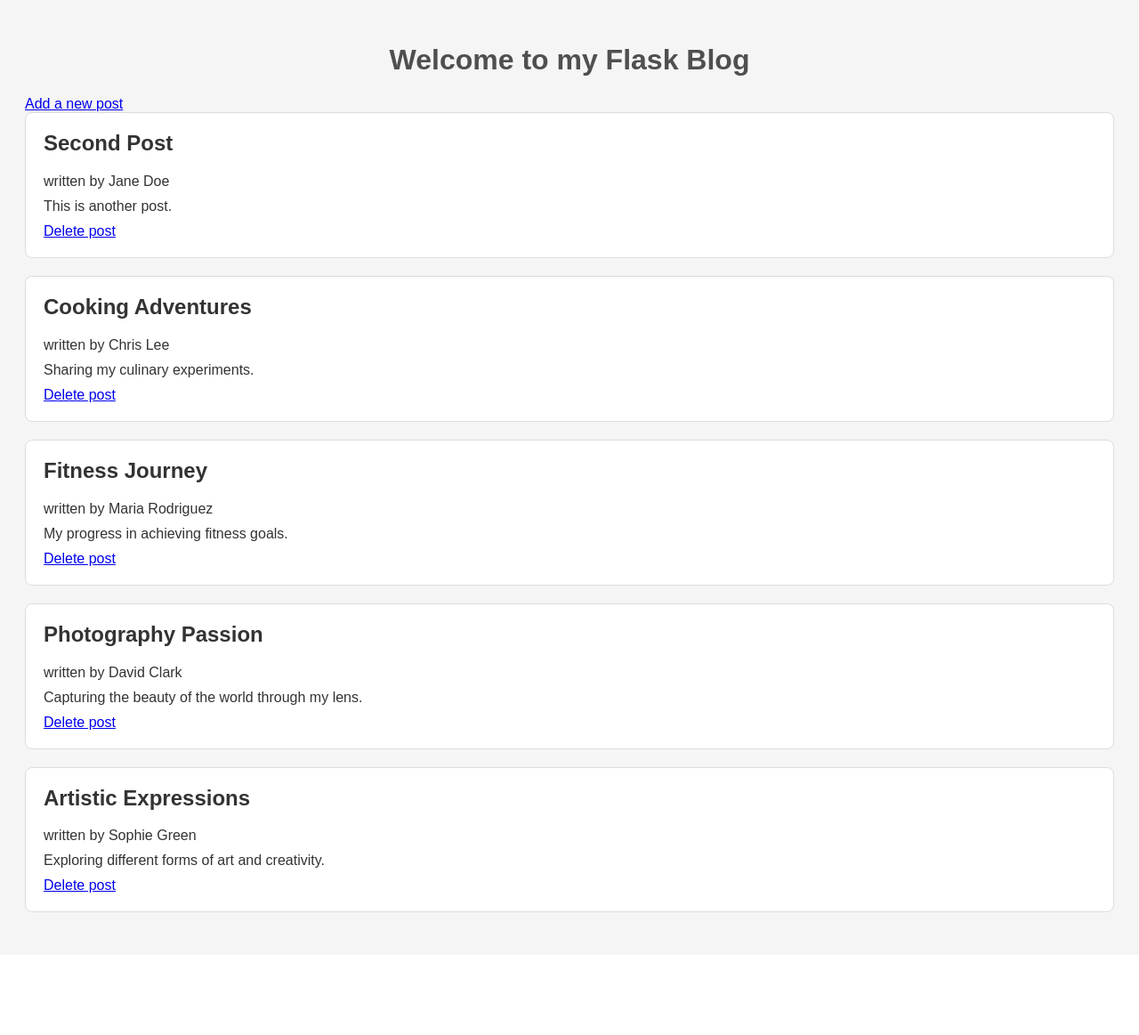
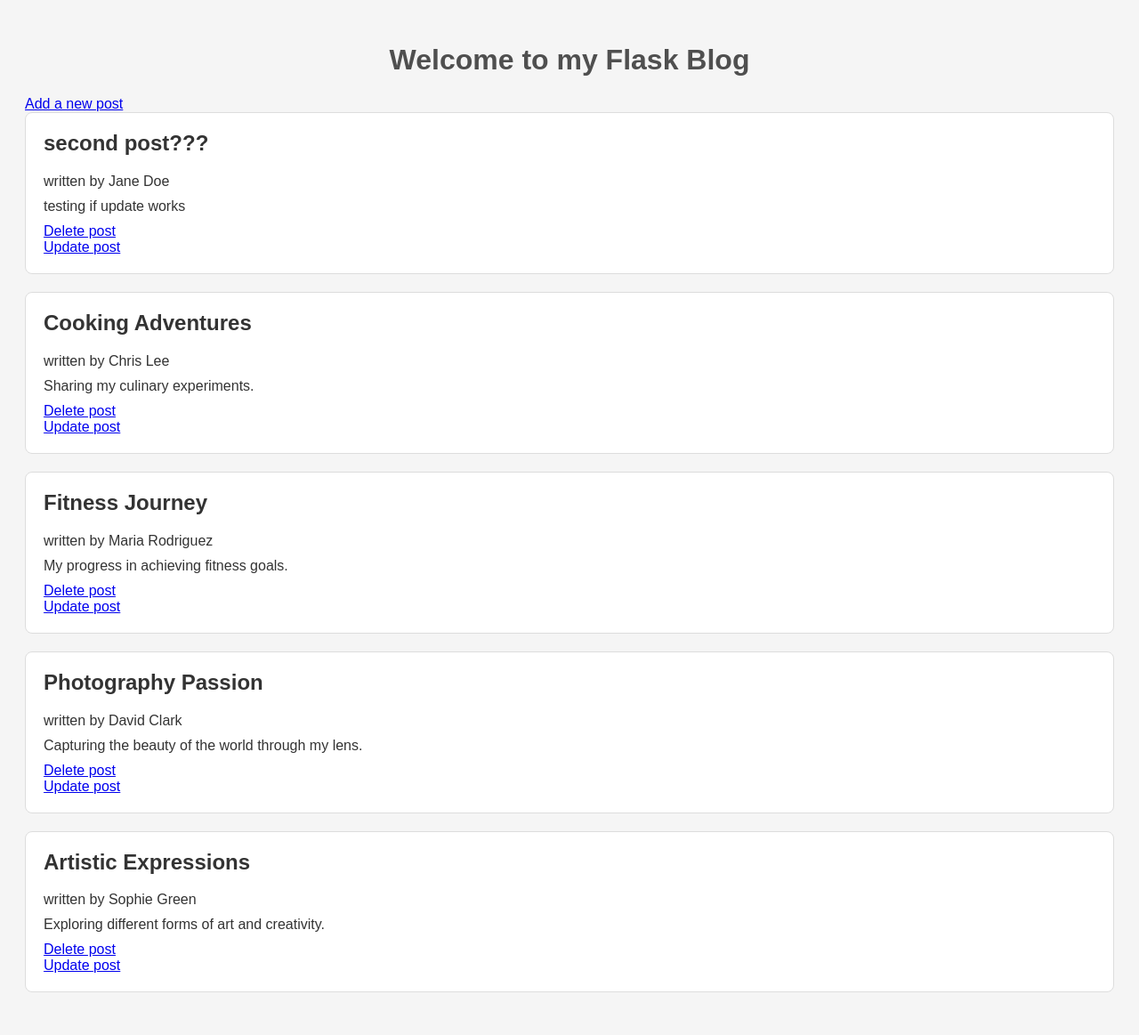
Before and after one commit to AyshaAlHamadi09/flaskblog, a Flask app: page / in a window 1280 px wide. Shown: the whole page at 89% size. Before the commit the page ends 1025 px from the top, so only its background shows below. Run offline with Flask 3, Linux system fonts and the light colour scheme.

Commit message:
added update button

```diff
--- a/app.py
+++ b/app.py
@@ -47,6 +47,28 @@ def delete(post_id):
 
     return render_template('delete.html', post_id=post_id)
 
+@app.route('/update/<int:post_id>', methods=['GET', 'POST'])
+def update(post_id):
+    if request.method == 'POST':
+        new_title = request.form.get('title')
+        new_content = request.form.get('content')
+        with open('data_structure.json', 'r') as all_data:
+            blogposts = json.load(all_data)
+
+        for post in blogposts:
+            if post['id'] == post_id:
+                post['title'] = new_title
+                post['content'] = new_content
+
+        with open('data_structure.json', 'w') as all_data:
+            json.dump(blogposts, all_data)
+
+        return redirect(url_for('index'))
+
+    return render_template('update.html', title='update post', post_id=post_id)
+
+
+
 
 
 
--- a/data_structure.json
+++ b/data_structure.json
@@ -1 +1 @@
-[{"id": 2, "author": "Jane Doe", "title": "Second Post", "content": "This is another post."}, {"id": 9, "author": "Chris Lee", "title": "Cooking Adventures", "content": "Sharing my culinary experiments."}, {"id": 10, "author": "Maria Rodriguez", "title": "Fitness Journey", "content": "My progress in achieving fitness goals."}, {"id": 11, "author": "David Clark", "title": "Photography Passion", "content": "Capturing the beauty of the world through my lens."}, {"id": 12, "author": "Sophie Green", "title": "Artistic Expressions", "content": "Exploring different forms of art and creativity."}]
+[{"id": 2, "author": "Jane Doe", "title": "second post???", "content": " testing if update works"}, {"id": 9, "author": "Chris Lee", "title": "Cooking Adventures", "content": "Sharing my culinary experiments."}, {"id": 10, "author": "Maria Rodriguez", "title": "Fitness Journey", "content": "My progress in achieving fitness goals."}, {"id": 11, "author": "David Clark", "title": "Photography Passion", "content": "Capturing the beauty of the world through my lens."}, {"id": 12, "author": "Sophie Green", "title": "Artistic Expressions", "content": "Exploring different forms of art and creativity."}]
--- a/templates/index.html
+++ b/templates/index.html
@@ -18,7 +18,8 @@
     <h2> {{ post['title'] }} </h2>
     <p>written by {{ post['author'] }}</p>
     <p> {{ post['content'] }}</p>
-    <a href="{{ url_for('delete', post_id=post['id']) }}"> Delete post</a>
+    <a href="{{ url_for('delete', post_id=post['id']) }}"> Delete post</a><br>
+    <a href="{{url_for('update', post_id=post['id']) }}"> Update post </a>
 
 </div>
 {% endfor %}
```
Also changed, not shown: templates/update.html (added, +36 -0 lines).
